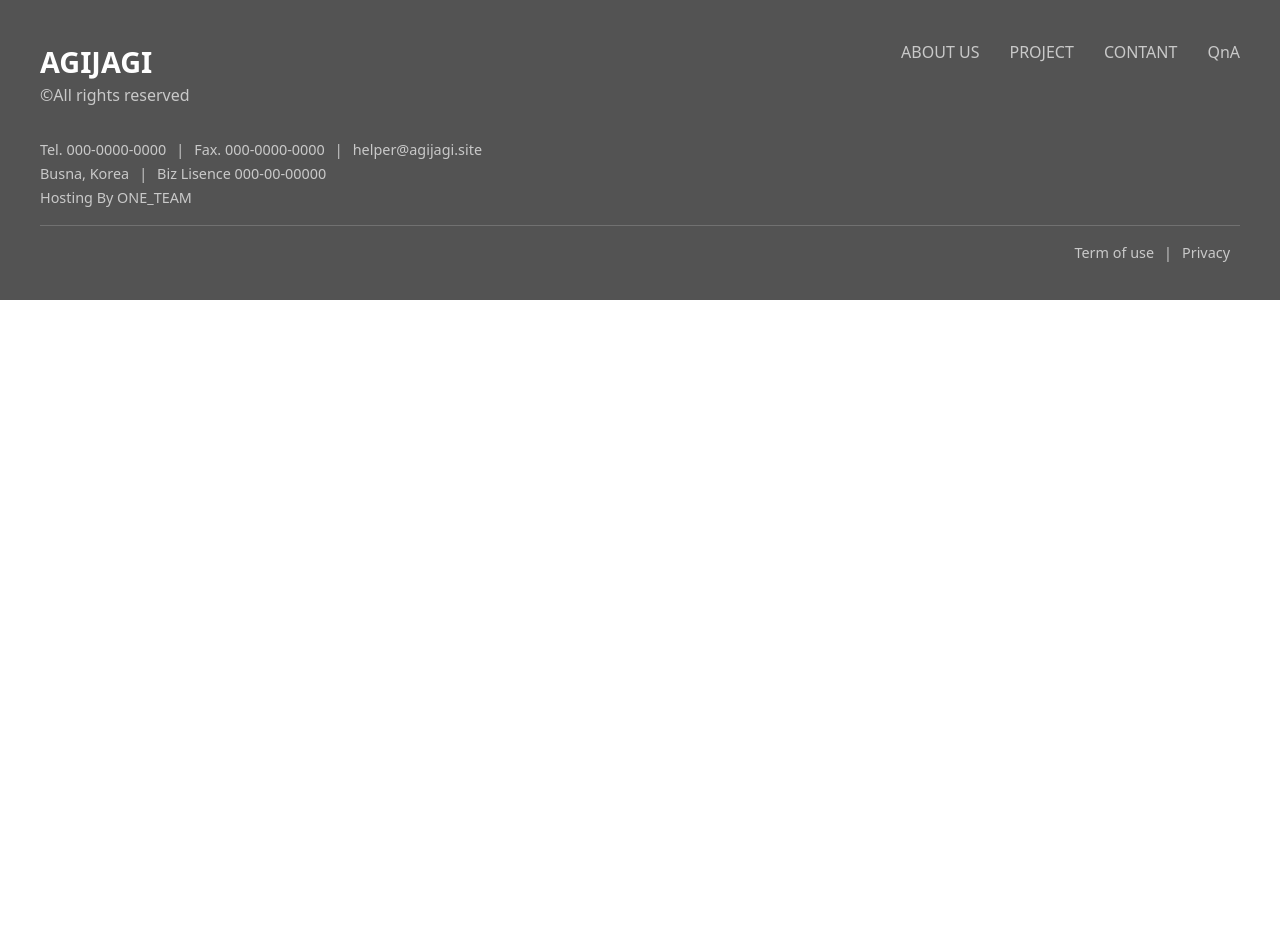
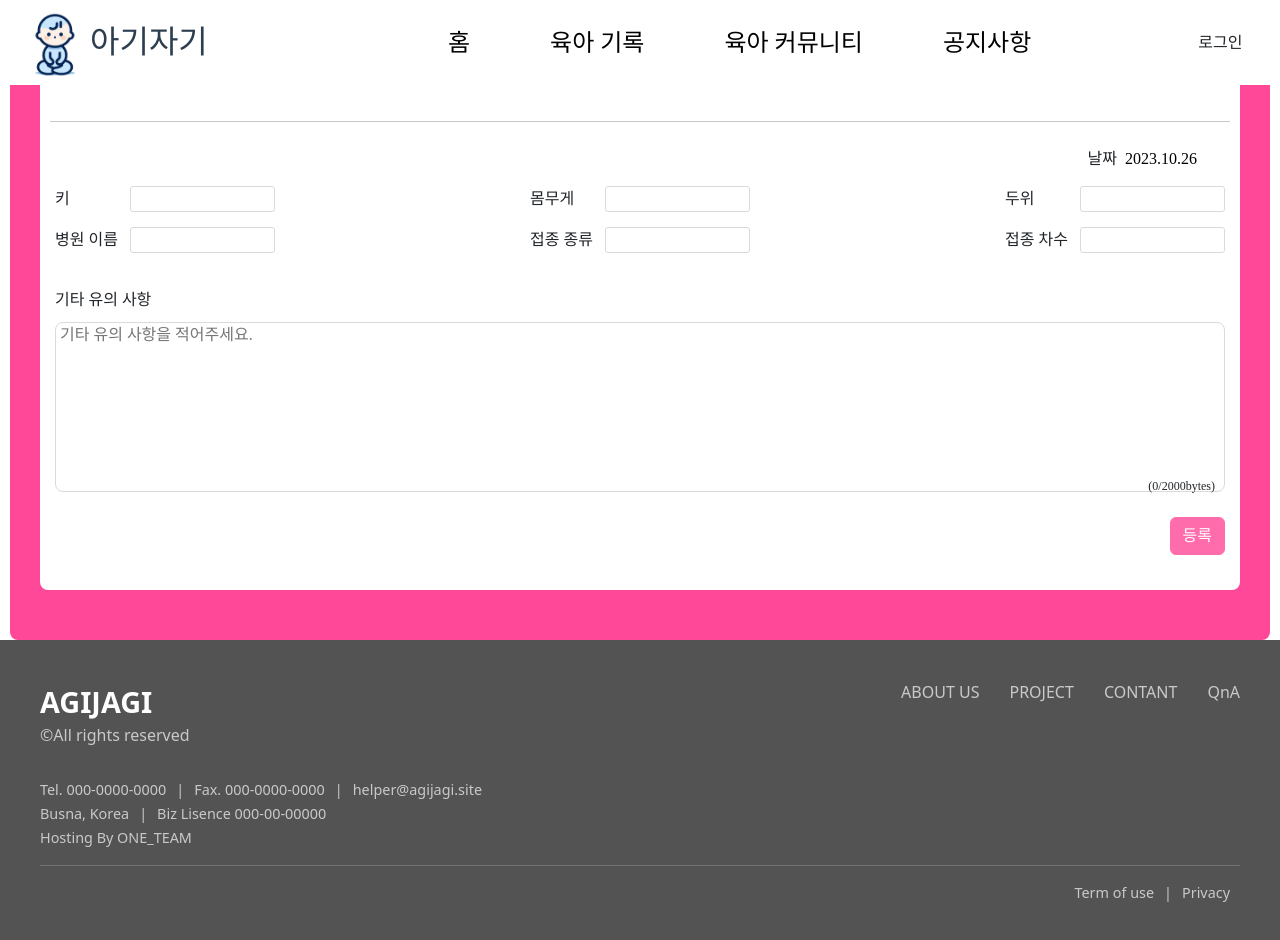
Before and after one commit to doradorani/agijagi_front, a React (Create React App) app: page /note in a window 1280 px wide. Before the commit the page ends 800 px from the top, so only its background shows below. Built offline with nearby package versions, Linux system fonts and the light colour scheme; a web font is replaced by a local one.

Commit message:
OF-37-육아-수첩-입력-페이지-및-캘린더-css-수정

```diff
--- a/package.json
+++ b/package.json
@@ -12,10 +12,12 @@
         "@testing-library/user-event": "^13.5.0",
         "bootstrap": "^5.3.2",
         "chart.js": "^4.4.0",
+        "date-fns": "^2.30.0",
         "jquery": "1.12.0",
         "react": "^18.2.0",
         "react-bootstrap": "^2.9.0",
         "react-chartjs-2": "^5.2.0",
+        "react-datepicker": "^4.21.0",
         "react-dom": "^18.2.0",
         "react-router-dom": "^6.17.0",
         "react-scripts": "5.0.1",
--- a/src/App.js
+++ b/src/App.js
@@ -14,6 +14,7 @@ import DetailPost from './jsx/subpages/community/DetailPost';
 import DiaryBook from './jsx/subpages/diary/DiaryBook';
 import DiaryBookDetail from './jsx/subpages/diary/DiaryBookDetail';
 import Graph from './jsx/subpages/diary/Graph';
+import Note from './jsx/subpages/diary/Note';
 import Calendar from './jsx/subpages/diary/Calendar';
 import CoBuyingList from './jsx/subpages/co-buying/CoBuyingList';
 import CoBuyingDetail from './jsx/subpages/co-buying/CoBuyingDetail';
@@ -37,38 +38,36 @@ function App() {
                 />
                 <Routes>
                     <Route path="/" element={<Home />}></Route>
-                    <Route path="/user_login"
-                           element={
-                           <UserLogin
-                                isLoggedIn={isLoggedIn}
-                           />}>
-                    </Route>
+                    <Route path="/user_login" element={<UserLogin isLoggedIn={isLoggedIn} />}></Route>
                     <Route path="/user_sign_up" element={<UserSignUp />}></Route>
-                    <Route path="/diary"
-                           element={
-                           <Diary
+                    <Route
+                        path="/diary"
+                        element={
+                            <Diary
                                 selectedMenu={selectedMenu}
                                 selectedSideMenu={selectedSideMenu}
                                 setSelectedSideMenu={setSelectedSideMenu}
-                           />}></Route>
+                            />
+                        }
+                    ></Route>
                     <Route path="/diarybook_detail" element={<DiaryBookDetail />}></Route>
                     <Route path="/graph" element={<Graph />}></Route>
+                    <Route path="/note" element={<Note />}></Route>
                     <Route path="/calendar" element={<Calendar />}></Route>
-                    <Route path="/community"
-                           element={
-                           <Community
+                    <Route
+                        path="/community"
+                        element={
+                            <Community
                                 selectedMenu={selectedMenu}
                                 selectedSideMenu={selectedSideMenu}
                                 setSelectedSideMenu={setSelectedSideMenu}
-                           />}></Route>
+                            />
+                        }
+                    ></Route>
                     <Route path="/detail" element={<DetailPost />}></Route>
                     <Route path="/co-buying_list" element={<CoBuyingList />}></Route>
                     <Route path="/co-buying_detail" element={<CoBuyingDetail />}></Route>
-                    <Route path="/notice"
-                           element={
-                           <Notice
-                                selectedMenu={selectedMenu}
-                           />}></Route>
+                    <Route path="/notice" element={<Notice selectedMenu={selectedMenu} />}></Route>
                 </Routes>
                 <Footer />
             </BrowserRouter>
--- a/src/css/subpage/calendar.css
+++ b/src/css/subpage/calendar.css
@@ -1,26 +1,3 @@
-.diary_main_img {
-    width: 100%;
-    max-height: 500px;
-    object-fit: cover;
+.calendar {
+    padding: 0 15px;
 }
-.fc-h-event {
-    background-color: blueviolet;
-    border: 1px solid blueviolet;
-}
-
-.calendar {
-    margin: 15px auto;
-}
-.calendar_second_wrap {
-    width: 100%;
-}
-
-.calendar > div {
-    position: relative;
-    left: 20%;
-}
-
-.calendar_section {
-    display: flex;
-    justify-content: space-between;
-}
--- /dev/null
+++ b/src/css/subpage/note.css
@@ -0,0 +1,92 @@
+.note_wrap {
+    background-color: #ff4898;
+    padding: 30px;
+    border-radius: 8px;
+    box-shadow: 5px;
+    margin: 0 10px;
+    min-height: 80vh;
+    font-family: 'yg-jalnan';
+    /* opacity: 0.8; */
+}
+
+.note_container {
+    background-color: #fff;
+    min-height: 70vh;
+    border-radius: 8px;
+    padding: 10px;
+}
+
+.note_second_wrap {
+    flex-direction: column;
+}
+
+.note_select_options > div {
+    margin: 15px 5px 10px;
+}
+.note_select_date {
+    text-align: right;
+}
+
+.note_header_title {
+    text-align: center;
+    font-size: 1.5rem;
+    padding: 10px;
+}
+
+.react-datepicker__input-container > input {
+    border: none;
+    width: 100px;
+}
+.note_input_1 > div > span,
+.note_input_2 > div > span {
+    min-width: 75px;
+    display: inline-block;
+}
+
+.note_input_1 > div > input,
+.note_input_2 > div > input {
+    border: 1px solid #dadada;
+    border-radius: 3px;
+    width: 145px;
+}
+
+.note_input_1,
+.note_input_2 {
+    justify-content: space-between;
+    flex-wrap: nowrap;
+}
+
+.note_input_matters {
+    flex-direction: column;
+    padding-bottom: 10px;
+    padding-top: 20px;
+}
+
+.note_input_matters > textarea {
+    border: 1px solid #dadada;
+    width: 100%;
+    border-radius: 8px;
+    height: 170px;
+    margin-top: 10px;
+}
+
+.byte_for_input_matters_box {
+    text-align: right;
+    padding-right: 10px;
+}
+
+.note_submit_button {
+    text-align: right;
+}
+
+.note_submit_button > input {
+    background-color: #ff4898;
+    opacity: 0.8;
+    border: 1px solid #ff4898;
+}
+
+.note_submit_button > input:hover {
+    background-color: #ff4898;
+    border: 1px solid #ff4898;
+    color: #000;
+}
--- a/src/jsx/subpages/diary/Calendar.jsx
+++ b/src/jsx/subpages/diary/Calendar.jsx
@@ -6,7 +6,6 @@ import timeGridPlugin from '@fullcalendar/timegrid';
 import interactionPlugin from '@fullcalendar/interaction';
 import FullCalendar from '@fullcalendar/react';
 import { Link } from 'react-router-dom';
-import SideMenu from '../SideMenu.jsx';
 
 const ToggleContainer = styled.div`
     position: relative;
@@ -82,7 +81,7 @@ const Calendar = () => {
                         )}
                     </div> */}
                     <div className="calendar_second_wrap">
-                        <div className="calendar" style={{ display: 'grid', gridTemplateColumns: '2fr 1fr' }}>
+                        <div className="calendar">
                             <FullCalendar
                                 plugins={[dayGridPlugin, timeGridPlugin, interactionPlugin]}
                                 initialView={'dayGridMonth'}
@@ -91,10 +90,11 @@ const Calendar = () => {
                                     center: 'title',
                                     end: 'prev,next',
                                 }}
+                                eventMinWidth={'10vh'}
                                 height={'85vh'}
                                 dateClick={dateClick}
                                 events={[
-                                    { title: '하품을 했다', date: '2023-10-11' },
+                                    { title: '하품을 했다', date: '2023-10-11', description: '하품' },
                                     { title: '집가고 싶다', date: '2023-10-13' },
                                 ]}
                             />
--- /dev/null
+++ b/src/jsx/subpages/diary/Note.jsx
@@ -0,0 +1,103 @@
+import React, { useState } from 'react';
+import DatePicker from 'react-datepicker';
+import 'react-datepicker/dist/react-datepicker.css';
+import '../../../css/subpage/note.css';
+
+const Note = () => {
+    const [selectedDate, setSelectedDate] = useState(new Date());
+    const [byteCount, setByteCount] = useState(0);
+
+    const handleTextChange = (e) => {
+        const text = e.target.value;
+        // 함수 호출하여 바이트 수 계산
+        fn_checkByte(text);
+    };
+
+    // 바이트 수 체크 함수
+    const fn_checkByte = (text) => {
+        const maxByte = 2200;
+        let totalByte = 0;
+        for (let i = 0; i < text.length; i++) {
+            const each_char = text.charAt(i);
+            const uni_char = escape(each_char);
+            if (uni_char.length > 4) {
+                totalByte += 2;
+            } else {
+                totalByte += 1;
+            }
+        }
+        // 바이트 수 상태 업데이트
+        setByteCount(totalByte);
+    };
+
+    return (
+        <>
+            <div className="note_wrap">
+                <div className="note_container">
+                    <div className="note_header">
+                        <div className="note_header_title bold">오늘의 건강 기록</div>
+                    </div>
+                    <hr style={{ margin: '25px 0 10px 0', width: '100%' }} />
+                    <div className="note_second_wrap flex">
+                        <div className="note_select_options">
+                            <div className="note_select_date">
+                                <span className="note_select_title">날짜 &nbsp;</span>
+                                <DatePicker
+                                    dateFormat="yyyy.MM.dd"
+                                    shouldCloseOnSelect
+                                    // minDate={new Date()}
+                                    selected={selectedDate}
+                                    onChange={(date) => setSelectedDate(date)}
+                                />
+                            </div>
+                            <div className="note_input_1 flex">
+                                <div className="note_input_height">
+                                    <span>키 &nbsp;</span>
+                                    <input type="number" min={1} />
+                                </div>
+                                <div className="note_input_weight">
+                                    <span>몸무게 &nbsp;</span>
+                                    <input type="number" min={1} />
+                                </div>
+                                <div className="note_input_head">
+                                    <span>두위&nbsp;</span>
+                                    <input type="number" min={1} />
+                                </div>
+                            </div>
+                            <div className="note_input_2 flex">
+                                <div className="vaccination_hospital_name">
+                                    <span>병원 이름&nbsp;</span>
+                                    <input type="text" />
+                                </div>
+                                <div className="vaccination_name">
+                                    <span>접종 종류&nbsp;</span>
+                                    <input type="text" />
+                                </div>
+                                <div className="vaccination_times">
+                                    <span>접종 차수&nbsp;</span>
+                                    <input type="number" min={1} />
+                                </div>
+                            </div>
+                            <div className="note_input_matters flex">
+                                <span>기타 유의 사항&nbsp;</span>
+                                <textarea
+                                    className="upload_text"
+                                    placeholder=" 기타 유의 사항을 적어주세요."
+                                    onChange={handleTextChange}
+                                ></textarea>
+                                <sup className="byte_for_input_matters_box">
+                                    (<span id="nowByte">{byteCount}</span>/2000bytes)
+                                </sup>
+                            </div>
+                            <div className="note_submit_button">
+                                <input type="submit" value={'등록'} className="btn btn-primary" />
+                            </div>
+                        </div>
+                    </div>
+                </div>
+            </div>
+        </>
+    );
+};
+
+export default Note;
```
Also changed, not shown: src/jsx/subpages/Diary.jsx (+15 -37 lines), 1 other file (tests, documents, lock files or other folders).
